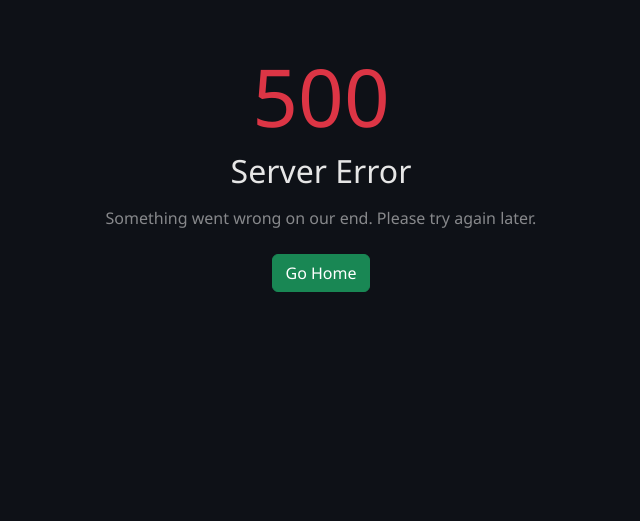
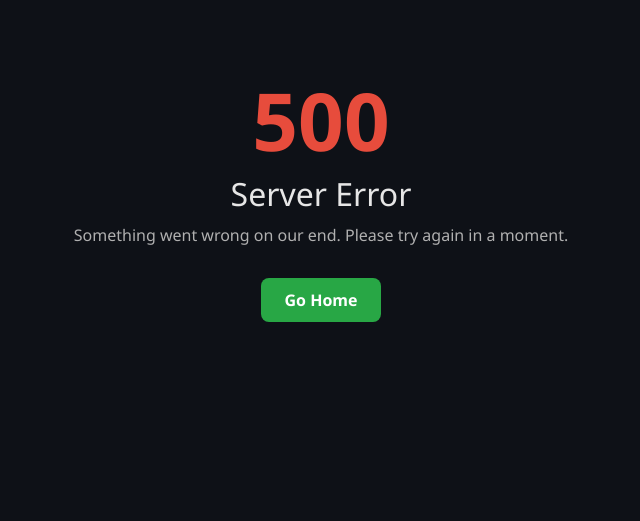
Before and after one commit to autoknowmus-web/autoknowmus, a Python web app: template templates/500.html in a window 1280 px wide. Shown: the top 521 px of the page, without its empty margins (319-959 px from the left). After the commit the page ends 322 px from the top, so only its background shows below. Run offline with Jinja, Linux system fonts and the light colour scheme; the template is opened without the code that fills it, so the values that code supplies are empty.

Commit message:
Update 500.html

```diff
--- a/templates/500.html
+++ b/templates/500.html
@@ -1,12 +1,13 @@
 {% extends "layout.html" %}
 {% block title %}Server Error - AutoKnowMus{% endblock %}
+
 {% block content %}
-<div class="row justify-content-center mt-5">
-    <div class="col-md-6 text-center">
-        <h1 class="display-1 text-danger">500</h1>
-        <h2 class="mb-3">Server Error</h2>
-        <p class="text-white-50 mb-4">Something went wrong on our end. Please try again later.</p>
-        <a href="/" class="btn btn-success">Go Home</a>
-    </div>
+<div style="text-align:center; padding: 80px 20px; color: #e6e6e6;">
+  <div style="font-size: 5rem; color: #e74c3c; font-weight: 700; line-height: 1;">500</div>
+  <h2 style="margin: 15px 0 10px;">Server Error</h2>
+  <p style="color: #b0b0b0;">Something went wrong on our end. Please try again in a moment.</p>
+  <a href="{{ url_for('index') }}" style="background: #28a745; color: #fff; padding: 10px 24px; border-radius: 8px; text-decoration: none; display: inline-block; margin-top: 15px; font-weight: 600;">
+    Go Home
+  </a>
 </div>
 {% endblock %}
```
